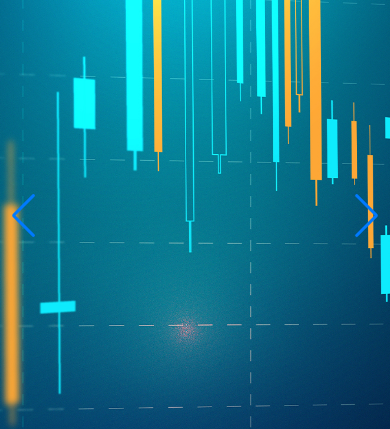
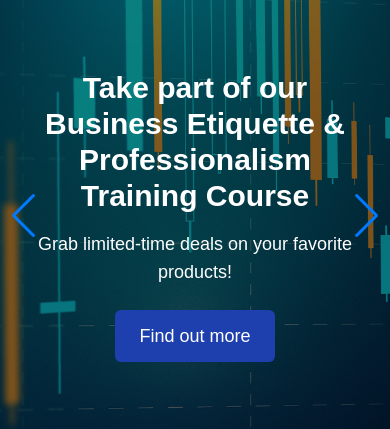
Before and after one commit to abdulqadirmohamed/sse-stock, a Next.js app: page / in a window 390 px wide. Shown: the part 336-765 px from the top of the page. Built offline with nearby package versions, Linux system fonts and the light colour scheme; no server answers.

Commit message:
mobile nav

```diff
--- a/components/Home-Carousel.tsx
+++ b/components/Home-Carousel.tsx
@@ -7,11 +7,35 @@ import 'swiper/css';
 import 'swiper/css/navigation';
 import 'swiper/css/pagination';
 import { Autoplay, Navigation, Pagination } from 'swiper/modules';
-const images = ['/images/hero-img-1.jpg', '/images/hero-img-2.jpg', '/images/hero-img-3.jpg'];
+import Link from 'next/link';
+// const images = ['/images/hero-img-1.jpg', '/images/hero-img-2.jpg', '/images/hero-img-3.jpg'];
 
 
 
 const HomeCarousel = () => {
+    const slides = [
+        {
+          image: '/images/hero-img-1.jpg',
+          title: 'How financially literate are you? Find out by completing this short survey',
+          description: 'Explore our latest collection and get inspired.',
+          buttonText: 'Click here',
+          buttonLink: 'https://survey.zohopublic.com/zs/KyD7i1?fbclid=IwAR2FpJgaMGw8tKqnAV8gzrZh8kPSbkKQ4HruPDE_ZdkgEXGRqN6c1xUOgfI',
+        },
+        {
+          image: '/images/hero-img-2.jpg',
+          title: 'Take part of our Business Etiquette & Professionalism Training Course',
+          description: 'Grab limited-time deals on your favorite products!',
+          buttonText: 'Find out more',
+          buttonLink: 'http://sse.so/business-etiquette-professionalism/',
+        },
+        {
+          image: '/images/hero-img-3.jpg',
+          title: 'Historical Somali businesses have been bought and sola Informally networks.',
+          description: 'Don’t miss out on the latest arrivals.',
+          buttonText: 'Find out more',
+          buttonLink: 'about-us',
+        },
+      ];
 
     return (
         <div className="w-full -z-50">
@@ -24,19 +48,35 @@ const HomeCarousel = () => {
           autoplay={{ delay: 3000 }}
           loop
         >
-                {images.map((image, index) => (
+          {slides.map((slide, index) => (
             <SwiperSlide key={index}>
               <div className="w-full h-[600px] relative">
+                {/* Background Image */}
                 <Image
-                                src={image}
+                  src={slide.image}
                   alt={`Slide ${index + 1}`}
                   className="object-cover object-center"
                   fill
                   priority
-                                style={{objectFit:"cover"}}
+                  style={{ objectFit: 'cover' }}
                   quality={100}
+                />
 
-                            />
+                {/* Text Overlay */}
+                <div className="absolute inset-0 bg-black bg-opacity-50 flex flex-col items-center justify-center text-white p-6">
+                  <h1 className="md:w-1/2 mx-auto text-3xl md:text-5xl font-bold mb-4 text-center">
+                    {slide.title}
+                  </h1>
+                  <p className="text-lg md:text-xl mb-6 text-center">
+                    {slide.description}
+                  </p>
+                  <Link
+                    href={slide.buttonLink}
+                    className="px-6 py-3 bg-blue-800 hover:bg-blue-700 rounded-md text-white text-lg transition"
+                  >
+                    {slide.buttonText}
+                  </Link>
+                </div>
               </div>
             </SwiperSlide>
           ))}
--- a/components/header/DesktopNav.tsx
+++ b/components/header/DesktopNav.tsx
@@ -5,7 +5,6 @@ import {
     MenubarItem,
     MenubarMenu,
     MenubarSeparator,
-    MenubarShortcut,
     MenubarSub,
     MenubarSubContent,
     MenubarSubTrigger,
--- a/components/latest-videos.tsx
+++ b/components/latest-videos.tsx
@@ -37,7 +37,7 @@ const Latestideos = () => {
 
   const handleVideoClick = (video: any) => {
     // Add autoplay=1 to the video URL for autoplay functionality
-    const autoplayUrl = `${video.url}?autoplay=1`;
+    const autoplayUrl = `${video?.url}?autoplay=1`;
     setSelectedVideo({ ...video, url: autoplayUrl });
   };
   return (
@@ -52,7 +52,7 @@ const Latestideos = () => {
       </div>
       <span className='w-full h-[2px] bg-blue-900 block my-2'></span>
 
-      <div className="flex flex-col md:flex-row items-start justify-center p-8">
+      <div className="flex flex-col md:flex-row items-start justify-center my-2">
         {/* Video Player */}
         <div className="w-full md:w-3/4">
           <iframe
```
Also changed, not shown: components/header/MobileNav.tsx (+20 -0 lines). Lines whose indentation alone changed are shown as unchanged.
